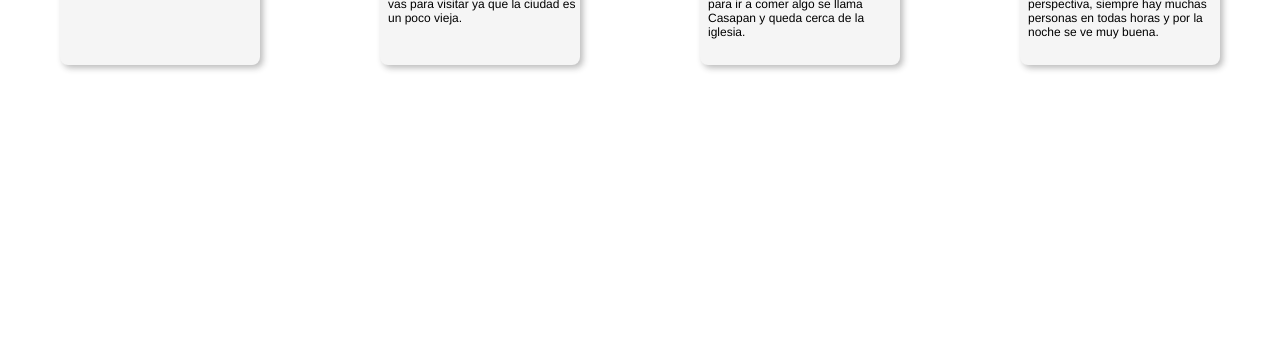
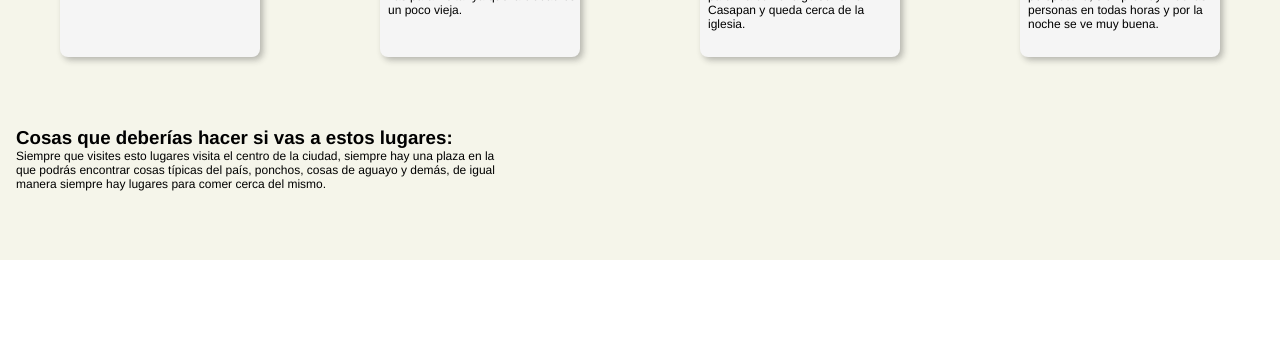
Before and after one commit to Jared092005/Practica-calificada3, a plain HTML site: page index.html in a window 1280 px wide. Shown: the part 460-800 px from the top of the page. Drawn offline with Linux system fonts and the light colour scheme.

Commit message:
agregué un texto abajo de las imagenes sobre que hacer

```diff
--- a/index.html
+++ b/index.html
@@ -14,7 +14,7 @@
       </nav>
     </header>
     <main class="contenedor-principal">
-      <h2 class="subtitulo">Fotos de los lugares a los que fui</h2>
+      <h2 class="texto subtitulo">Fotos de los lugares a los que fui</h2>
       <section class="card">
         <article class="contenido-card">
           <img
@@ -67,9 +67,16 @@
           </p>
         </article>
       </section>
-      <div>
-        <h2></h2>
-        <p></p>
+      <div class="cosas-hacer">
+        <h3 class="texto texto-lista">
+          Cosas que deberías hacer si vas a estos lugares:
+        </h3>
+        <p class="texto texto-cosas">
+          Siempre que visites esto lugares visita el centro de la ciudad,
+          siempre hay una plaza en la que podrás encontrar cosas típicas del
+          país, ponchos, cosas de aguayo y demás, de igual manera siempre hay
+          lugares para comer cerca del mismo.
+        </p>
       </div>
     </main>
     <footer></footer>
--- a/style.css
+++ b/style.css
@@ -34,8 +34,9 @@ a {
 }
 .contenedor-principal {
   display: grid;
-  height: 70%;
+  height: 75%;
   width: 100%;
+  background-color: rgb(245, 245, 234);
   /*   border: 1px black solid; */
 }
 .subtitulo {
@@ -68,3 +69,10 @@ a {
   padding-left: 8px;
   font-size: 12px;
 }
+.cosas-hacer {
+  width: 40%;
+  padding-left: 16px;
+}
+.texto-cosas {
+  font-size: 12px;
+}
```
